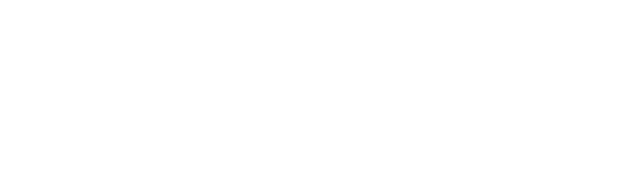
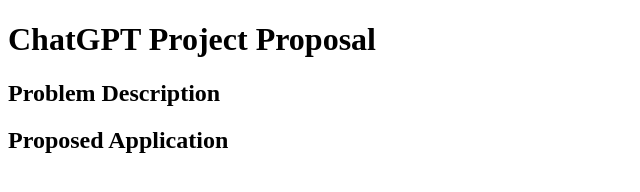
Before and after one commit to info340a-wi23/chatgpt-a-brief-rendition, a plain HTML site: page proposal/proposal.html in a window 1280 px wide. Shown: the whole page, without its empty margins (0-640 px from the left). Drawn offline with Linux system fonts and the light colour scheme.

Commit message:
Add header and section tags to the body with basic information

```diff
--- a/proposal/proposal.html
+++ b/proposal/proposal.html
@@ -6,10 +6,18 @@
     <meta name="author" content="Harold Pham, Vivian Hung, Joseph Tran, Muyang Zhou">
     <meta name="description" content="ChatGPT Website Proposal">
     <link href="../css/proposal.css" rel="stylesheet">
-    <title></title>
+    <title>ChatGPT Website Project Proposal</title>
 </head>
 
 <body>
-
+    <header>
+        <h1>ChatGPT Project Proposal</h1>
+    </header>
+    <section>
+        <h2>Problem Description</h2>
+    </section>
+    <section>
+        <h2>Proposed Application</h2>
+    </section>
 </body>
 </html>
```
